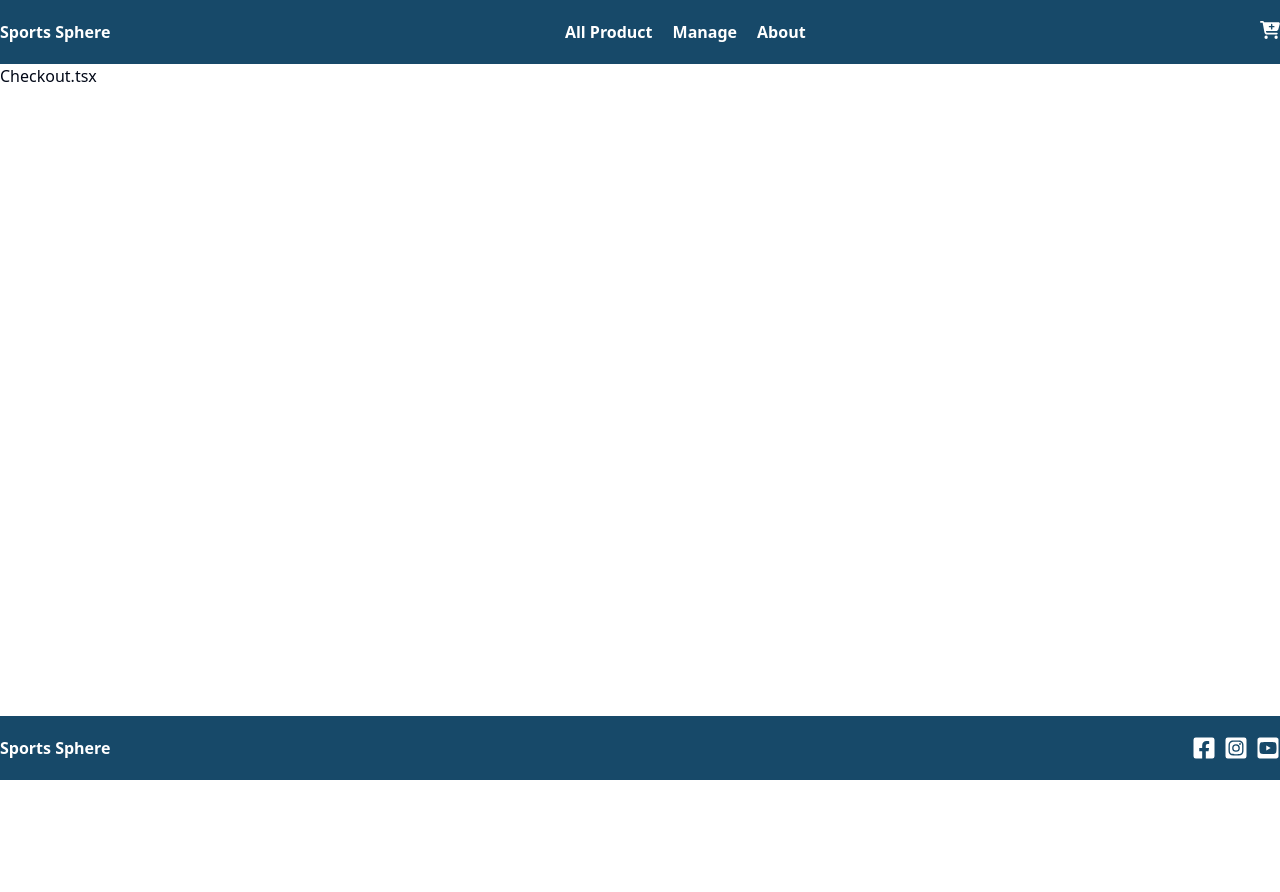
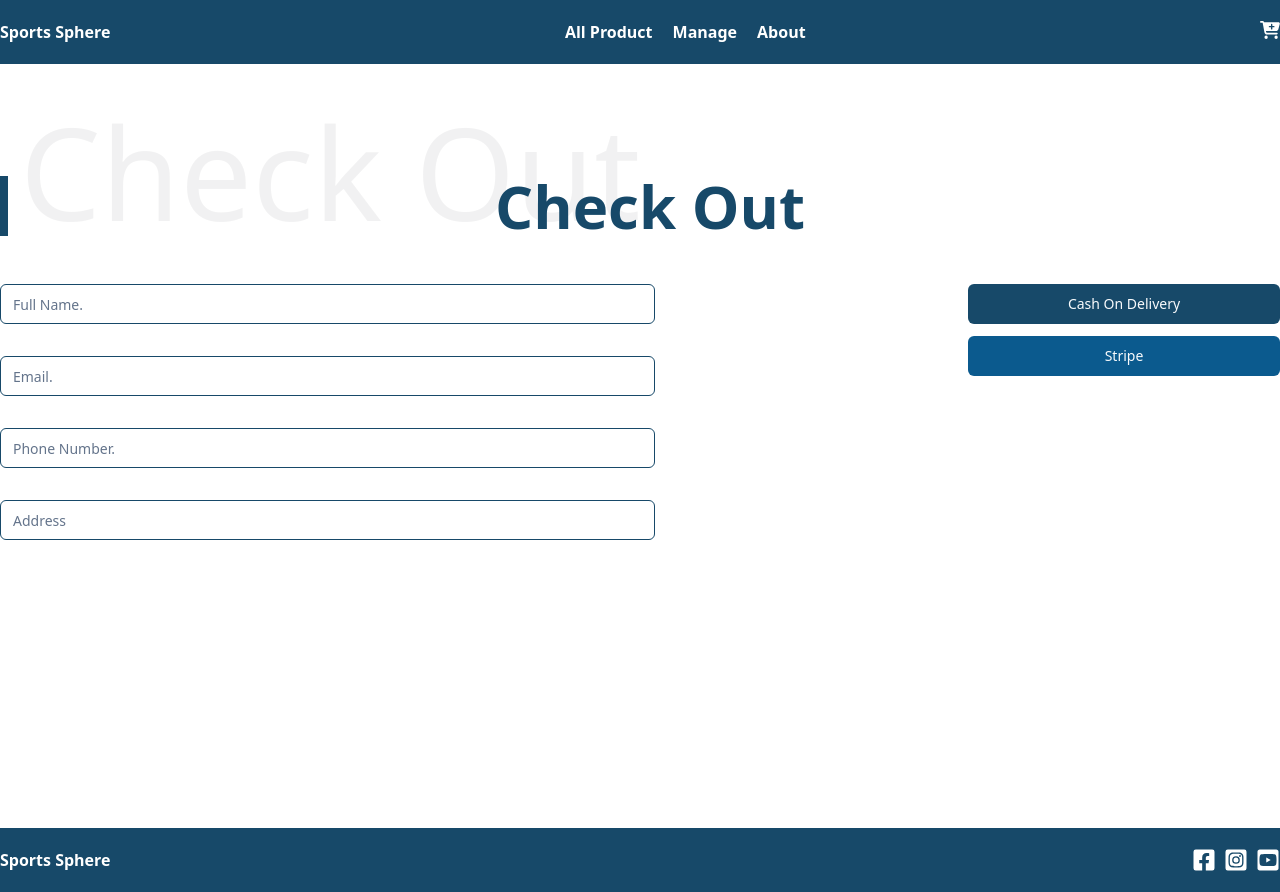
Before and after one commit to ShariarNiaj05/Sports-Sphere-Client, a React (Vite) app: page /checkout in a window 1280 px wide. Before the commit the page ends 800 px from the top, so only its background shows below. Built offline with nearby package versions, Linux system fonts and the light colour scheme.

Commit message:
checkout page implemented

```diff
--- a/src/pages/Checkout.tsx
+++ b/src/pages/Checkout.tsx
@@ -1,5 +1,54 @@
+import Title from "@/components/custom/Title";
+import Container from "@/components/shared/Container";
+import { Button } from "@/components/ui/button";
+import { Input } from "@/components/ui/input";
+
 const Checkout = () => {
-  return <div>Checkout.tsx</div>;
+  return (
+    <Container>
+      <div className="my-28">
+        <Title>Check Out</Title>
+
+        <div className=" mt-12 flex flex-col md:flex-row gap-8">
+          <div className="basis-3/4 space-y-8">
+            {/* Full Name  */}
+            <Input
+              type="text"
+              placeholder="Full Name."
+              className="lg:w-[70%]"
+              // value={searchTerm}
+              // onChange={(e) => setSearchTerm(e.target.value)}
+            />
+            <Input
+              type="email"
+              placeholder="Email."
+              className="lg:w-[70%]"
+              // value={searchTerm}
+              // onChange={(e) => setSearchTerm(e.target.value)}
+            />
+            <Input
+              type="text"
+              placeholder="Phone Number."
+              className="lg:w-[70%]"
+              // value={searchTerm}
+              // onChange={(e) => setSearchTerm(e.target.value)}
+            />
+            <Input
+              type="text"
+              placeholder="Address"
+              className="lg:w-[70%]"
+              // value={searchTerm}
+              // onChange={(e) => setSearchTerm(e.target.value)}
+            />
+          </div>
+          <div className="basis-1/4 flex flex-col gap-3">
+            <Button>Cash On Delivery</Button>
+            <Button className="bg-secondary">Stripe </Button>
+          </div>
+        </div>
+      </div>
+    </Container>
+  );
 };
 
 export default Checkout;
```
